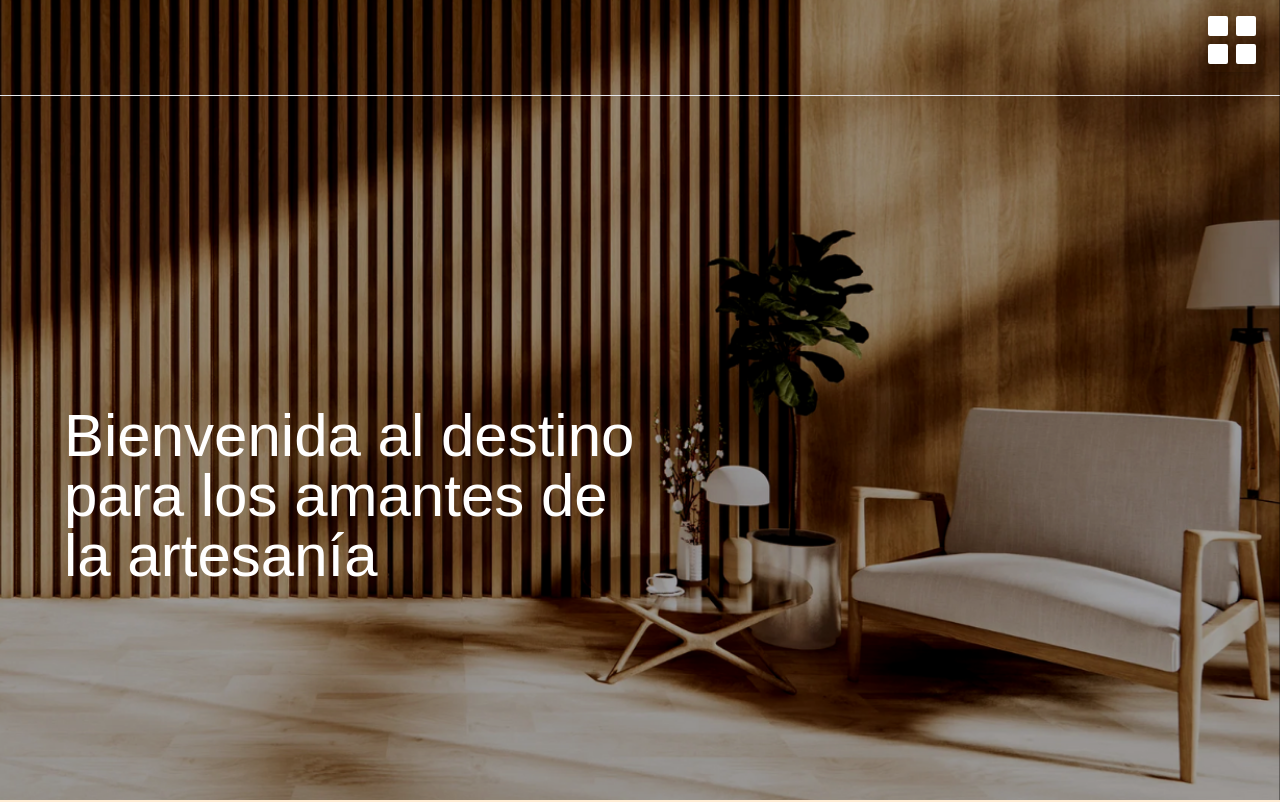
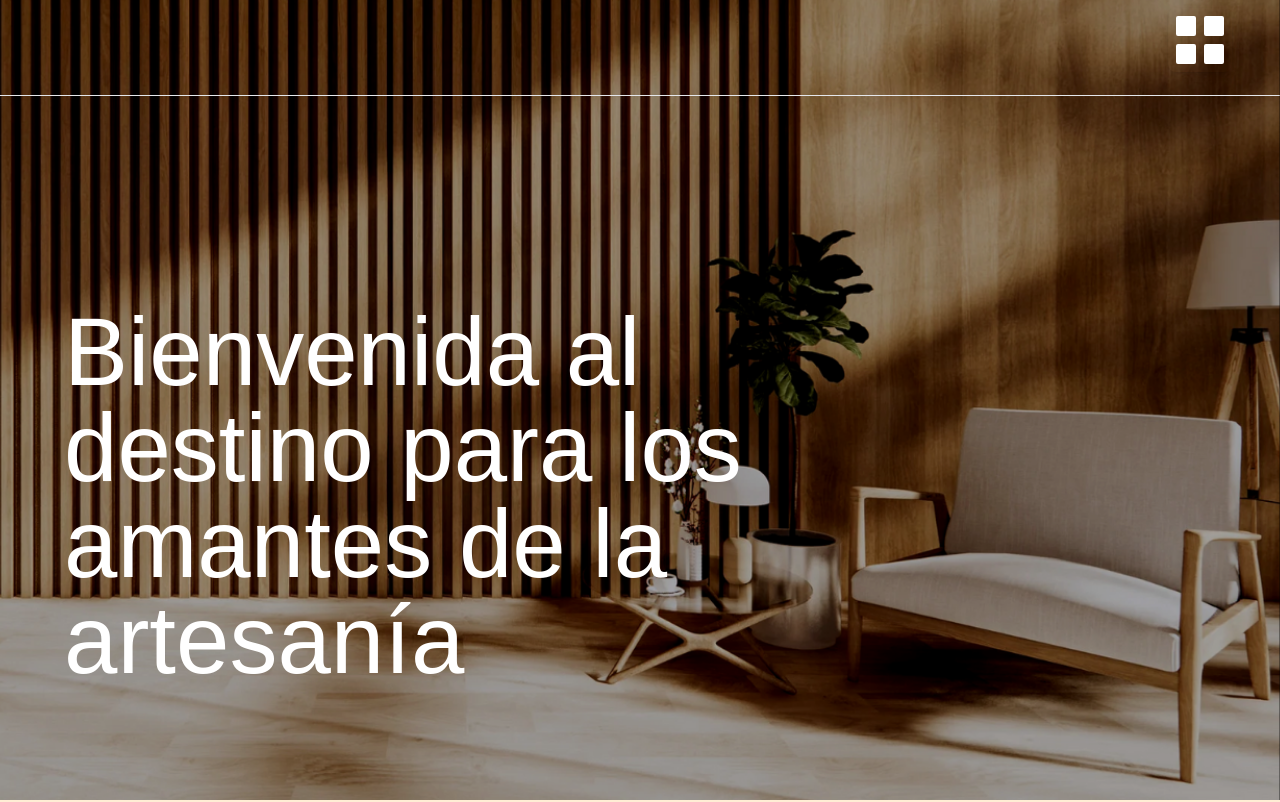
Before and after one commit to gabalfa/artesanalapp-vercel, a Next.js app: page / in a window 1280 px wide. Shown: the top 802 px of the page. Built offline with nearby package versions, Linux system fonts and the light colour scheme.

Commit message:
refactor (head hero) font-size

```diff
--- a/app/components/header.tsx
+++ b/app/components/header.tsx
@@ -6,14 +6,15 @@ import SideNav from "@/app/components/side-nav";
 function Header() {
   return (
     <section className=" h-screen bg-cover bg-no-repeat bg-center bg-[url('/home-image.png')]">
-      <div className="h-24 border-b p-4 flex flex-wrap md:flex-row items-center justify-between"></div>
-      <SideNav />
+      <div className="h-24 border-b flex flex-wrap md:flex-row items-center justify-between">
+        <SideNav />
+      </div>
 
-      <div className="flex items-center justify-center w-full md:h-full p-16">
-        <p className="text-4xl md:text-6xl md:w-1/2 text-white mx-auto self-center">
+      <div className="flex items-center justify-center w-full md:h-full p-4 md:px-16">
+        <p className="text-6xl md:text-8xl md:w-2/3 text-white mx-auto self-center">
           Bienvenida al destino para los amantes de la artesanía
         </p>
-        <p className="text-6xl w-1/2 text-white mx-auto self-center"></p>
+        <p className="text-6xl w-1/3 text-white mx-auto self-center"></p>
       </div>
     </section>
   );
--- a/app/components/side-nav.tsx
+++ b/app/components/side-nav.tsx
@@ -12,7 +12,7 @@ const SideNav = () => {
     <div>
       <button
         onClick={toggleNav}
-        className="fixed top-2 right-4 z-50 text-white rounded-lg shadow-md"
+        className="fixed top-2 right-4 z-50 text-white rounded-lg shadow-md mx-8"
       >
         {isOpen ? (
           <svg
```
